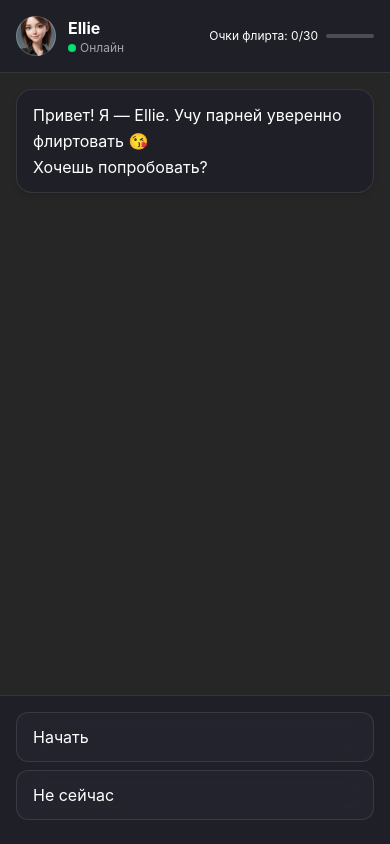
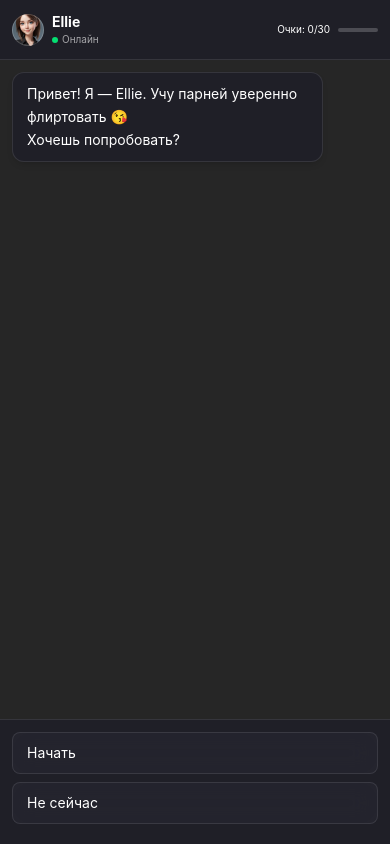
Before and after one commit to Query-dev-ux/ellie, a React (Vite) app: page / in a window 390 px wide. Both pictures are taken after a click on the button "Начать чат". Built offline with nearby package versions, Linux system fonts and the light colour scheme.

Commit message:
Исправление UI для Telegram WebApp: адаптивная верстка и расширение экрана

```diff
--- a/src/components/FlirtGame.tsx
+++ b/src/components/FlirtGame.tsx
@@ -195,6 +195,14 @@ const FlirtGame: React.FC = () => {
     }
   }, [currentStage]);
 
+  // Эффект для расширения окна Telegram при открытии чата
+  useEffect(() => {
+    if (showChat && tg) {
+      // Расширяем окно Telegram WebApp на весь экран
+      tg.expand();
+    }
+  }, [showChat, tg]);
+
   const handleOptionSelected = (option: Option) => {
     // Добавляем выбранный вариант как сообщение от пользователя
     const updatedMessages = [...messages];
@@ -257,7 +265,7 @@ const FlirtGame: React.FC = () => {
   }
 
   return (
-    <div className="flex flex-col h-screen w-full relative">
+    <div className="flex flex-col h-[100dvh] w-full relative overflow-hidden">
       {/* Заблюренный темный фон */}
       <div
         className="absolute inset-0 bg-black/85 backdrop-blur-xl z-0"
@@ -265,26 +273,26 @@ const FlirtGame: React.FC = () => {
 
       {/* Шапка с Ellie */}
       <div
-        className="bg-[rgba(30,30,40,0.8)] backdrop-blur-md p-4 flex items-center border-b border-white/10 relative z-10"
+        className="bg-[rgba(30,30,40,0.8)] backdrop-blur-md p-3 flex items-center border-b border-white/10 relative z-10"
       >
         <div
-          className="flex items-center gap-3"
+          className="flex items-center gap-2"
         >
           <div
-            className="w-10 h-10 rounded-full border border-white/20 bg-cover bg-center"
+            className="w-8 h-8 rounded-full border border-white/20 bg-cover bg-center"
             style={{backgroundImage: 'url(/images/ellie.png)'}}
           />
           <div>
             <div
-              className="font-bold text-white flex items-center gap-1"
+              className="font-bold text-white text-sm flex items-center gap-1"
             >
-              Ellie <span className="text-pink-300 text-sm"></span>
+              Ellie <span className="text-pink-300 text-xs"></span>
             </div>
             <div
-              className="text-xs text-white/60 flex items-center gap-1"
+              className="text-[10px] text-white/60 flex items-center gap-1"
             >
               <span
-                className="w-2 h-2 bg-green-400 rounded-full inline-block"
+                className="w-1.5 h-1.5 bg-green-400 rounded-full inline-block"
               ></span>
               Онлайн
             </div>
@@ -295,12 +303,12 @@ const FlirtGame: React.FC = () => {
           className="ml-auto text-white flex items-center gap-2"
         >
           <div
-            className="text-xs text-white"
+            className="text-[10px] text-white"
           >
-            Очки флирта: {totalScore}/{maxScore}
+            Очки: {totalScore}/{maxScore}
           </div>
           <div
-            className="w-12 h-1 bg-white/20 rounded-sm overflow-hidden"
+            className="w-10 h-1 bg-white/20 rounded-sm overflow-hidden"
           >
             <div
               className="h-full bg-gradient-to-r from-indigo-600 to-purple-500"
@@ -312,7 +320,7 @@ const FlirtGame: React.FC = () => {
 
       {/* Сообщения */}
       <div
-        className="flex-1 overflow-y-auto p-4 relative z-10"
+        className="flex-1 overflow-y-auto p-3 relative z-10 pb-2 max-h-[calc(100dvh-120px)]"
       >
         {messages.map((msg, index) => (
           <StyledMessage
@@ -327,24 +335,24 @@ const FlirtGame: React.FC = () => {
 
       {/* Нижний блок с кнопками */}
       <div
-        className="bg-[rgba(30,30,40,0.8)] backdrop-blur-md p-4 border-t border-white/10 relative z-10"
+        className="bg-[rgba(30,30,40,0.8)] backdrop-blur-md p-3 border-t border-white/10 relative z-10"
       >
         {showNextButton ? (
           <button
             onClick={handleNextStage}
-            className="w-full py-4 bg-gradient-to-r from-indigo-600 to-purple-500 text-white border-none rounded-2xl text-base font-bold cursor-pointer shadow-lg transition-all duration-200"
+            className="w-full py-3 bg-gradient-to-r from-indigo-600 to-purple-500 text-white border-none rounded-xl text-sm font-bold cursor-pointer shadow-lg transition-all duration-200"
           >
             Продолжить
           </button>
         ) : gameFinished ? (
           <button
             onClick={handleOfferClick}
-            className="w-full py-4 bg-gradient-to-r from-indigo-600 to-purple-500 text-white border-none rounded-2xl text-base font-bold cursor-pointer shadow-lg transition-all duration-200"
+            className="w-full py-3 bg-gradient-to-r from-indigo-600 to-purple-500 text-white border-none rounded-xl text-sm font-bold cursor-pointer shadow-lg transition-all duration-200"
           >
             Применить полученные навыки
           </button>
         ) : (
-          <div>
+          <div className="max-h-[150px] overflow-y-auto">
             {gameScenario.stages[currentStage].options.map((option, index) => (
               <StyledOptionButton
                 key={index}
--- a/src/components/StyledMessage.tsx
+++ b/src/components/StyledMessage.tsx
@@ -8,10 +8,10 @@ type StyledMessageProps = {
 
 const StyledMessage: React.FC<StyledMessageProps> = ({ text, sender, animate = false }) => {
   return (
-    <div className={`mb-4 ${sender === 'ellie' ? 'mr-auto' : 'ml-auto'}`}>
+    <div className={`mb-3 ${sender === 'ellie' ? 'mr-auto' : 'ml-auto'} max-w-[85%]`}>
       <div
         className={`
-          p-3 px-4 rounded-2xl shadow-md text-base leading-relaxed
+          p-2.5 px-3.5 rounded-xl shadow-md text-sm leading-relaxed
           ${sender === 'ellie'
             ? 'bg-[rgba(30,30,40,0.8)] text-white border border-white/10'
             : 'bg-gradient-to-r from-indigo-600 to-purple-500 text-white'}
--- a/src/components/StyledOptionButton.tsx
+++ b/src/components/StyledOptionButton.tsx
@@ -10,9 +10,9 @@ const StyledOptionButton: React.FC<StyledOptionButtonProps> = ({ text, emoji, on
   return (
     <button
       onClick={onClick}
-      className="w-full py-3 px-4 mb-2 bg-[rgba(40,40,50,0.6)] backdrop-blur-md text-white border border-white/10 rounded-xl text-left flex items-center gap-2 transition-all hover:bg-[rgba(60,60,70,0.6)] active:scale-[0.98]"
+      className="w-full py-2.5 px-3.5 mb-2 bg-[rgba(40,40,50,0.6)] backdrop-blur-md text-white border border-white/10 rounded-lg text-left flex items-center gap-2 transition-all hover:bg-[rgba(60,60,70,0.6)] active:scale-[0.98] text-sm"
     >
-      {emoji && <span className="text-xl">{emoji}</span>}
+      {emoji && <span className="text-lg">{emoji}</span>}
       <span className="flex-1">{text}</span>
     </button>
   );
--- a/src/components/WelcomeScreen.tsx
+++ b/src/components/WelcomeScreen.tsx
@@ -1,17 +1,27 @@
-import React from 'react';
+import React, { useEffect } from 'react';
+import { useTelegram } from '../hooks/useTelegram';
 
 interface WelcomeScreenProps {
   onStart: () => void;
 }
 
 const WelcomeScreen: React.FC<WelcomeScreenProps> = ({ onStart }) => {
+  const { tg } = useTelegram();
+
+  // Эффект для расширения окна при загрузке приветственного экрана
+  useEffect(() => {
+    if (tg) {
+      tg.expand();
+    }
+  }, [tg]);
+
   return (
-    <div className="flex flex-col h-screen w-full relative">
+    <div className="flex flex-col h-[100dvh] w-full relative overflow-hidden">
       {/* Черный заблюренный фон */}
       <div className="absolute inset-0 bg-black/85 backdrop-blur-xl z-0" />
 
       {/* Отдаленное фото девушки с закругленными краями */}
-      <div className="absolute top-[42%] left-1/2 -translate-x-1/2 -translate-y-1/2 w-[85%] h-[70%] max-w-[400px] max-h-[550px] rounded-3xl overflow-hidden shadow-xl z-10">
+      <div className="absolute top-[42%] left-1/2 -translate-x-1/2 -translate-y-1/2 w-[80%] h-[65%] max-w-[350px] max-h-[500px] rounded-2xl overflow-hidden shadow-xl z-10">
         <div
           className="w-full h-full bg-cover bg-center"
           style={{backgroundImage: 'url(/images/ellie.png)'}}
@@ -19,21 +29,21 @@ const WelcomeScreen: React.FC<WelcomeScreenProps> = ({ onStart }) => {
       </div>
 
       {/* Название "Ellie" над фото */}
-      <div className="absolute top-[2%] left-1/2 -translate-x-1/2 z-30 bg-[rgba(30,30,40,0.8)] backdrop-blur-md px-6 py-2.5 rounded-2xl shadow-lg border border-white/10">
-        <p className="text-white text-xl font-semibold m-0 text-center [text-shadow:0_0_4px_rgba(255,255,255,0.4)]">
+      <div className="absolute top-[5%] left-1/2 -translate-x-1/2 z-30 bg-[rgba(30,30,40,0.8)] backdrop-blur-md px-5 py-2 rounded-xl shadow-lg border border-white/10">
+        <p className="text-white text-lg font-semibold m-0 text-center [text-shadow:0_0_4px_rgba(255,255,255,0.4)]">
           <span className="text-pink-300">Ellie✨</span>
         </p>
       </div>
 
       {/* Затемненный блок внизу с закругленными краями */}
-      <div className="absolute bottom-5 left-1/2 -translate-x-1/2 w-[85%] max-w-[400px] bg-[rgba(30,30,40,0.8)] backdrop-blur-md p-5 pb-6 z-20 shadow-xl rounded-3xl border border-white/10">
-        <p className="text-white text-lg font-medium mb-4 [text-shadow:0_0_4px_rgba(255,255,255,0.4)]">
+      <div className="absolute bottom-8 left-1/2 -translate-x-1/2 w-[85%] max-w-[350px] bg-[rgba(30,30,40,0.8)] backdrop-blur-md p-4 pb-5 z-20 shadow-xl rounded-xl border border-white/10">
+        <p className="text-white text-base font-medium mb-3 [text-shadow:0_0_4px_rgba(255,255,255,0.4)]">
           Твоя <span className="text-pink-300">AI-подруга</span>: умная, красивая и всегда на связи
         </p>
 
         <button
           onClick={onStart}
-          className="w-full py-4 bg-gradient-to-r from-indigo-600 to-purple-500 text-white border-none rounded-2xl text-base font-bold cursor-pointer shadow-lg transition-all duration-200 hover:opacity-90"
+          className="w-full py-3 bg-gradient-to-r from-indigo-600 to-purple-500 text-white border-none rounded-xl text-sm font-bold cursor-pointer shadow-lg transition-all duration-200 hover:opacity-90"
         >
           Начать чат
         </button>
--- a/tsconfig.app.json
+++ b/tsconfig.app.json
@@ -19,7 +19,6 @@
     "strict": true,
     "noUnusedLocals": true,
     "noUnusedParameters": true,
-    "erasableSyntaxOnly": true,
     "noFallthroughCasesInSwitch": true,
     "noUncheckedSideEffectImports": true
   },
```
